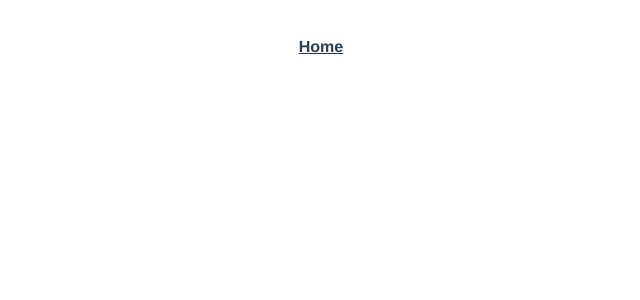
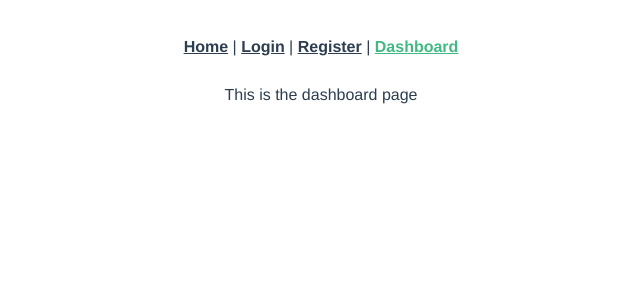
Before and after one commit to nooreldeensalah/fastify-jwt-auth-example, a Vue app: page /dashboard in a window 1280 px wide. Before the commit this address had no page. Shown: the top 300 px of the page, without its empty margins (319-959 px from the left). Built offline with nearby package versions, Linux system fonts and the light colour scheme.

Commit message:
Add starter code for views and register their routes

```diff
--- a/package.json
+++ b/package.json
@@ -8,6 +8,7 @@
     "lint": "vue-cli-service lint"
   },
   "dependencies": {
+    "axios": "^0.21.4",
     "core-js": "^3.6.5",
     "vue": "^3.0.0",
     "vue-router": "^4.0.0-0",
--- a/src/App.vue
+++ b/src/App.vue
@@ -1,10 +1,17 @@
 <template>
-  <!-- TODO: Add other router-links (or components) here in the root component -->
-  <div id="nav">
-    <router-link to="/">Home</router-link>
-  </div>
-  <router-view />
+  <navigation-bar />
 </template>
+
+<script lang="ts">
+import NavigationBar from "@/components/NavigationBar.vue";
+
+export default {
+  name: "App",
+  components: {
+    NavigationBar,
+  },
+};
+</script>
 
 <style>
 #app {
@@ -14,17 +21,4 @@
   text-align: center;
   color: #2c3e50;
 }
-
-#nav {
-  padding: 30px;
-}
-
-#nav a {
-  font-weight: bold;
-  color: #2c3e50;
-}
-
-#nav a.router-link-exact-active {
-  color: #42b983;
-}
 </style>
--- /dev/null
+++ b/src/components/NavigationBar.vue
@@ -0,0 +1,28 @@
+<template>
+  <div id="nav">
+    <router-link to="/">Home</router-link> |
+    <router-link to="/login">Login</router-link> |
+    <router-link to="/register">Register</router-link> |
+    <router-link to="/dashboard">Dashboard</router-link>
+  </div>
+  <router-view />
+</template>
+
+<script>
+export default {};
+</script>
+
+<style scoped>
+#nav {
+  padding: 30px;
+}
+
+#nav a {
+  font-weight: bold;
+  color: #2c3e50;
+}
+
+#nav a.router-link-exact-active {
+  color: #42b983;
+}
+</style>
--- a/src/router/index.ts
+++ b/src/router/index.ts
@@ -1,11 +1,28 @@
 import { createRouter, createWebHistory, RouteRecordRaw } from "vue-router";
 import Home from "../views/Home.vue";
-// TODO: Add routes here
+import Login from "../views/Login.vue";
+import Register from "../views/Register.vue";
+import Dashboard from "../views/Dashboard.vue";
 const routes: Array<RouteRecordRaw> = [
   {
     path: "/",
     name: "Home",
     component: Home,
+  },
+  {
+    path: "/login",
+    name: "Login",
+    component: Login,
+  },
+  {
+    path: "/register",
+    name: "Register",
+    component: Register,
+  },
+  {
+    path: "/dashboard",
+    name: "Dashboard",
+    component: Dashboard,
   },
 ];
 
--- /dev/null
+++ b/src/views/Dashboard.vue
@@ -0,0 +1,7 @@
+<template>This is the dashboard page</template>
+
+<script>
+export default {};
+</script>
+
+<style></style>
--- a/src/views/Home.vue
+++ b/src/views/Home.vue
@@ -5,9 +5,7 @@
 </template>
 
 <script lang="ts">
-import { defineComponent } from "vue";
-
-export default defineComponent({
+export default {
   name: "Home",
-});
+};
 </script>
--- /dev/null
+++ b/src/views/Login.vue
@@ -0,0 +1,7 @@
+<template>This is the login page</template>
+
+<script>
+export default {};
+</script>
+
+<style></style>
--- /dev/null
+++ b/src/views/Register.vue
@@ -0,0 +1,7 @@
+<template>This is the registration page</template>
+
+<script>
+export default {};
+</script>
+
+<style></style>
```
Also changed, not shown: 1 other file (tests, documents, lock files or other folders).
